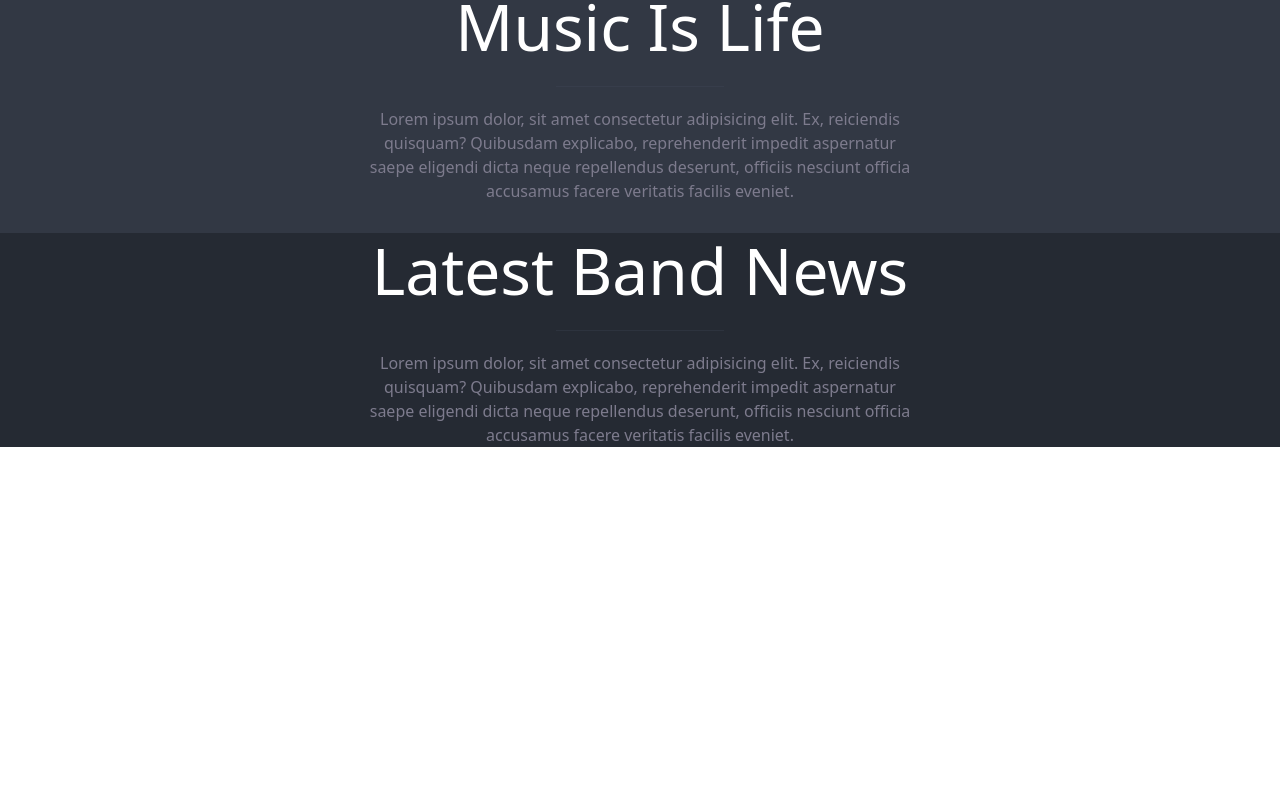
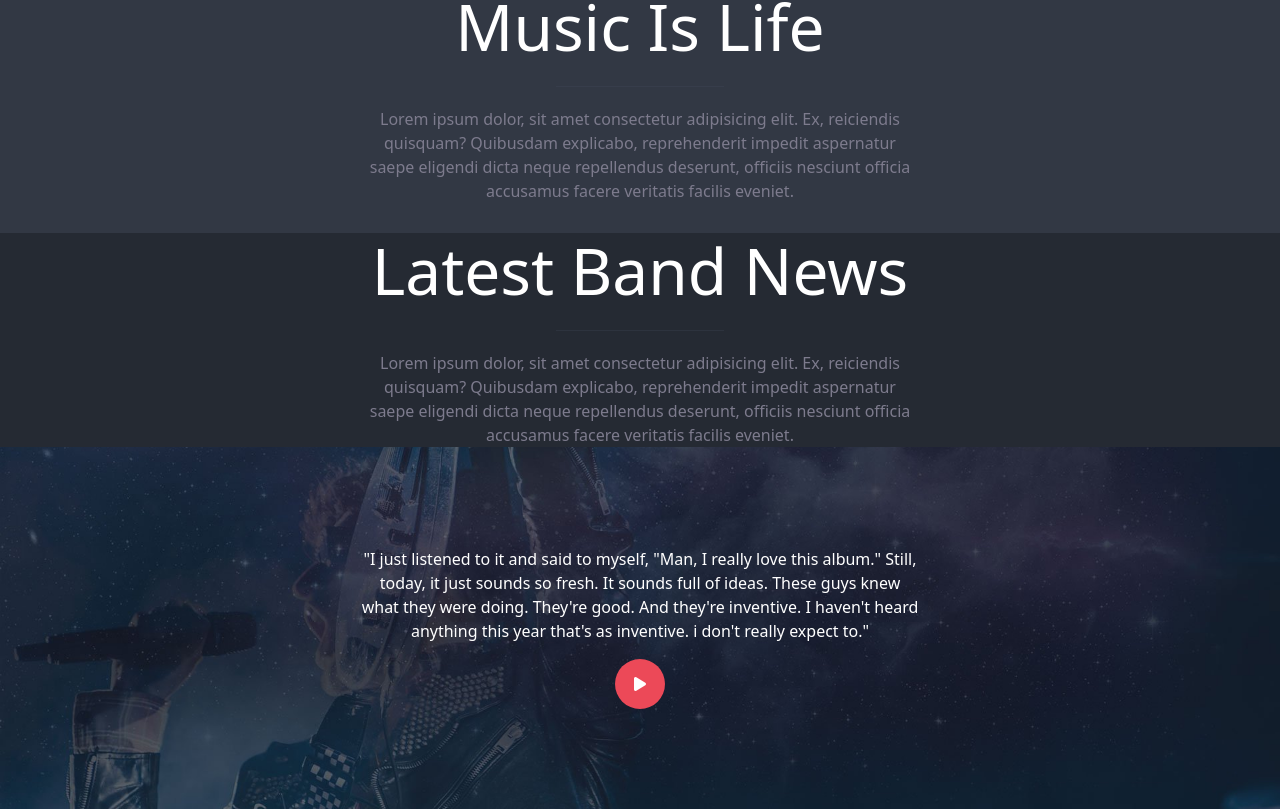
Before and after one commit to kritoma/proj-html-vuejs, a Vue app: page / in a window 1280 px wide. Shown: the part 841-1650 px from the top of the page. Before the commit the page ends 1288 px from the top, so only its background shows below. Built offline with nearby package versions, Linux system fonts and the light colour scheme.

Commit message:
aggiunto sezione play

```diff
--- a/src/components/block/BaseMain.vue
+++ b/src/components/block/BaseMain.vue
@@ -2,15 +2,17 @@
   <main>
     <SectionMusicLife/>
     <SectionBand/>
+    <SectionPlay/>
   </main>
 </template>
 
 <script>
 import SectionBand from '../section/SectionBand.vue';
 import SectionMusicLife from '../section/SectionMusicLife.vue';
+import SectionPlay from '../section/SectionPlay.vue';
 
 export default {
-  components: { SectionMusicLife, SectionBand },
+  components: { SectionMusicLife, SectionBand, SectionPlay },
     name: "BaseMain",
 }
 </script>
--- /dev/null
+++ b/src/components/section/SectionPlay.vue
@@ -0,0 +1,45 @@
+<template>
+  <section>
+    <div class="container">
+        <p>"I just listened to it and said to myself, "Man, I really love this album." Still, today, it just sounds so fresh. It sounds full of ideas. These guys knew what they were doing. They're good. And they're inventive. I haven't heard anything this year that's as inventive. i don't really expect to."</p>
+        <i class="fa-solid fa-play"></i>
+    </div>
+  </section>
+</template>
+
+<script>
+export default {
+
+}
+</script>
+
+<style lang="scss" scoped>
+section {
+    background-image: url("../../assets/img/home-testimonial-parallax.jpg");
+    background-size: cover;
+    background-position: center;
+    padding: 100px 0;
+    color: white;
+    text-align: center;
+
+    .container {
+        display: flex;
+        flex-direction: column;
+        align-items: center;
+    }
+
+    p {
+        width: 50%;
+    }
+
+    i{
+        display: flex;
+        align-items: center;
+        justify-content: center;
+        width: 50px;
+        height: 50px;
+        border-radius: 50%;
+        background-color: var(--color-primary);
+    }
+}
+</style>
```
Also changed, not shown: src/components/section/SectionLiveDates.vue (added, +15 -0 lines).
